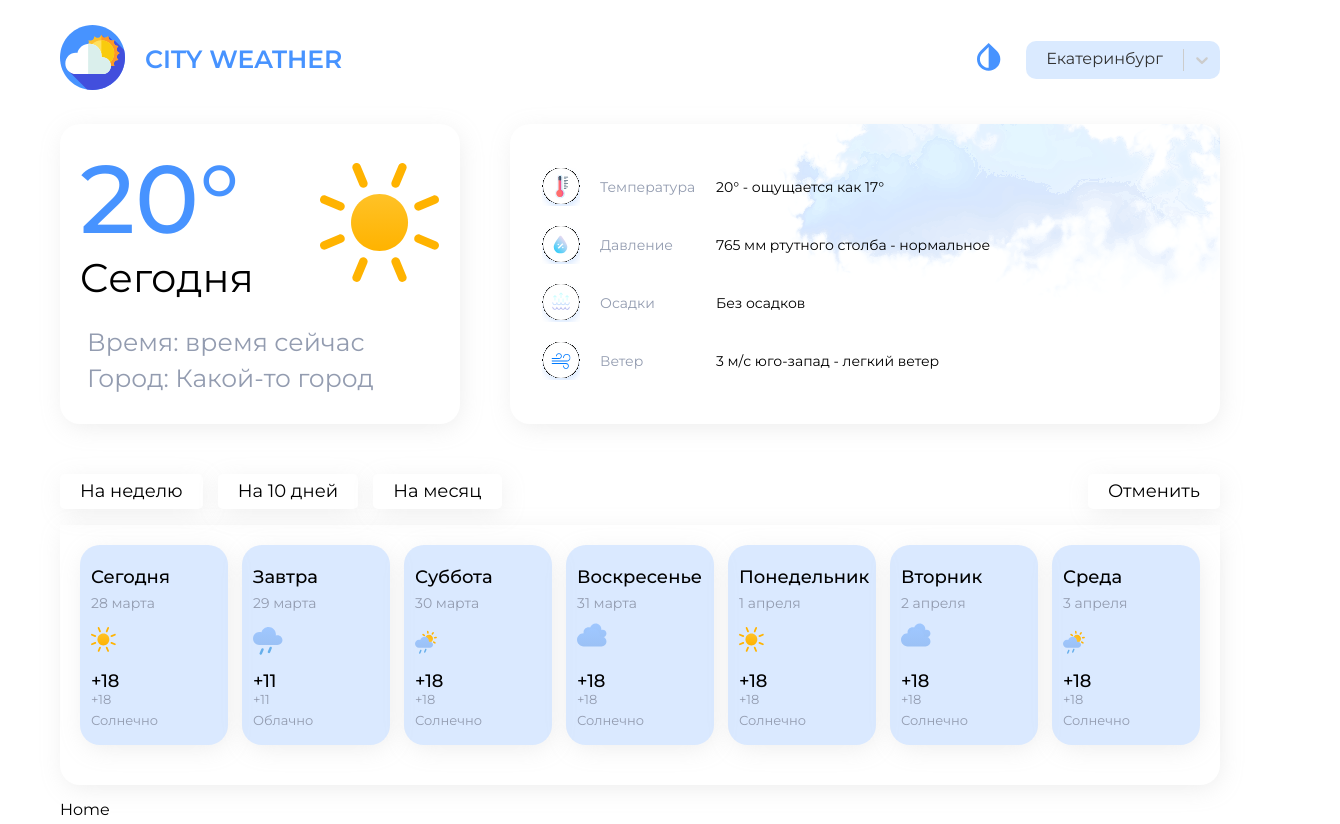
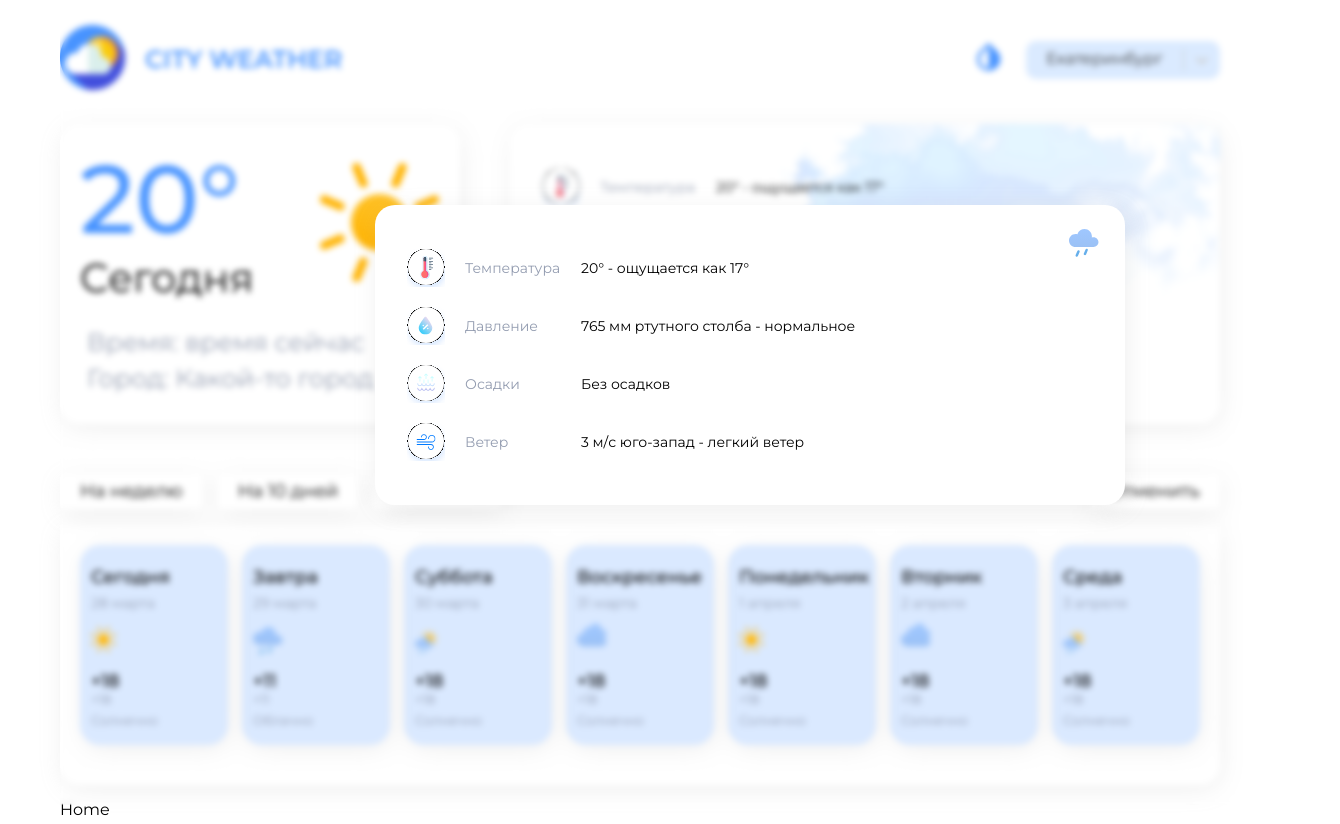
Before and after one commit to Romkalis/cityweather, a React (Vite) app: page / in a window 1280 px wide. Shown: the whole page, 1340 px wide, since content can reach past the window. Built offline with nearby package versions, Linux system fonts and the light colour scheme.

Commit message:
add popup

```diff
--- a/src/App.tsx
+++ b/src/App.tsx
@@ -3,11 +3,13 @@ import { Home } from './pages/Home/components/Home'
 import { MonthStatistics } from "./pages/MonthStatistics/components/MonthStatistics";
 import { Header } from "./pages/shared/Header/Header";
 import './styles/index.scss';
+import { Popup } from "./pages/shared/Popup/Popup";
 
 
 function App() {
   return (
     <div className='container'>
+      <Popup />
       <Header />
       <Routes>
           <Route path='/' Component={Home}/>
--- a/src/pages/Home/components/Days/Days.tsx
+++ b/src/pages/Home/components/Days/Days.tsx
@@ -1,5 +1,5 @@
 import { Card } from './Card'
-import s from './Days.module.scss'
+import s from './Days.module.scss';
 import { Tabs } from './Tabs'
 
 interface Props {
--- a/src/pages/Home/components/ThisDayInfo/ThisDayInfo.module.scss
+++ b/src/pages/Home/components/ThisDayInfo/ThisDayInfo.module.scss
@@ -30,8 +30,6 @@
     row-gap: 20px;
     z-index: 1;
     padding: 42px 32px;
-
-
 }
 
 // .info__item {
--- /dev/null
+++ b/src/pages/shared/Popup/Popup.module.scss
@@ -0,0 +1,57 @@
+@import '../../../styles/variables.scss';
+ .popup__background {
+    position: absolute;
+    width: 100%;
+    height: 100vh;
+    backdrop-filter: blur(3px);
+    z-index: 999;
+ }
+.popup {
+    position: absolute;
+    top: calc(50% - 200px);
+    left: calc(50% - 325px);
+    z-index: 1000;
+    display: flex;
+    justify-content: space-between;
+    align-items: center ;
+    border: none;
+    border-radius: $border-radius;
+    background-color: $lite-background;
+    width: 750px;
+    box-shadow: $box-shadow;
+    height: 300px;
+
+}
+
+.this__day_info {
+    display: flex;
+    position: relative;
+    align-items: center;
+}
+
+.this__day_info_items {
+    display: flex;
+    padding: 0;
+    margin: 0;
+    flex-direction: column;
+    box-sizing: border-box;
+    list-style: none;
+    row-gap: 20px;
+    z-index: 1;
+    padding: 42px 32px;
+}
+
+.close {
+    position: absolute;
+    top: 20px;
+    right: 20px;
+    cursor: pointer;
+    svg {
+        transition: 0.3s;
+    }
+    &:hover {
+        svg{
+        transform: rotate(360deg);
+        }
+    }
+}
--- /dev/null
+++ b/src/pages/shared/Popup/Popup.tsx
@@ -0,0 +1,50 @@
+import s from "./Popup.module.scss";
+import { GlobalSvgSelector } from "../../../assets/images/icons/global/GlobalSvgSelector";
+import { Item } from "../../Home/components/ThisDayInfo/ThisDayInfo";
+import { ThisDayItem } from "../../Home/components/ThisDayInfo/ThisDayItem/ThisDayItem";
+
+interface Props {
+  items: Item[];
+}
+
+export const Popup = (props: Props) => {
+  const items = [
+    {
+      icon_id: "temperature",
+      title: "Температура",
+      description: "20° - ощущается как 17°",
+    },
+    {
+      icon_id: "pressure",
+
+      title: "Давление",
+      description: "765 мм ртутного столба - нормальное",
+    },
+    {
+      icon_id: "humidity",
+      title: "Осадки",
+      description: "Без осадков",
+    },
+    {
+      icon_id: "wind",
+      title: "Ветер",
+      description: "3 м/с юго-запад - легкий ветер",
+    },
+  ];
+  return (
+    <div className={s.popup__background}>
+      <section className={s.popup}>
+        <div className={s.this__day_info}>
+          <ul className={s.this__day_info_items}>
+            {items.map((item: Item) => {
+              return <ThisDayItem item={item} />;
+            })}
+          </ul>
+        </div>
+        <div className={s.close}>
+          <GlobalSvgSelector id={'rain'} />
+        </div>
+      </section>
+    </div>
+  );
+};
```
